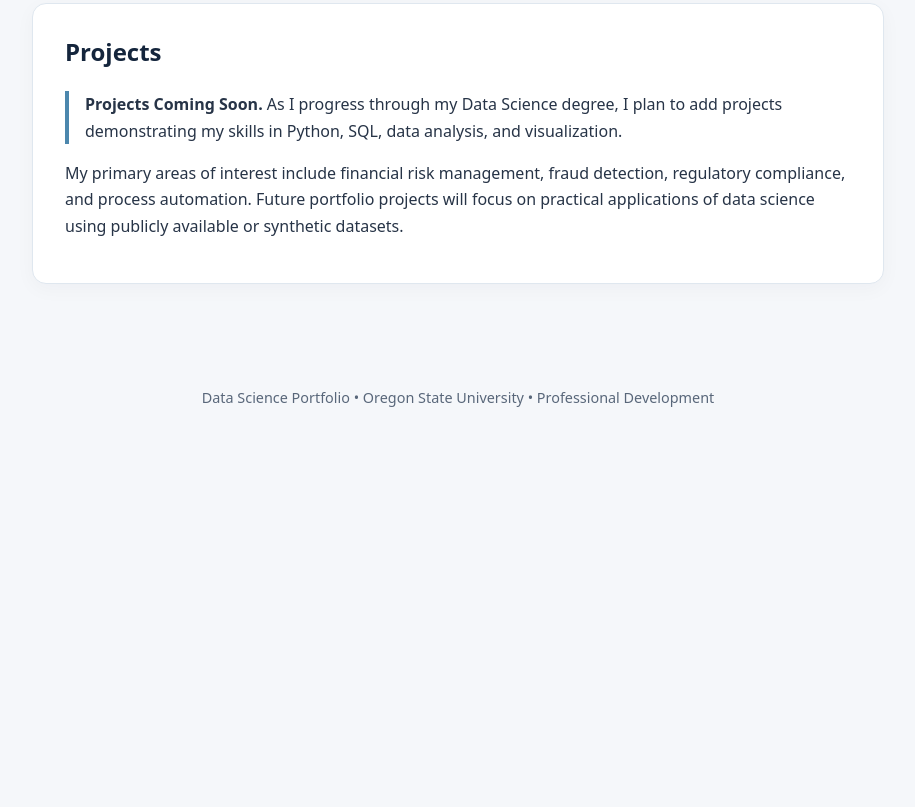
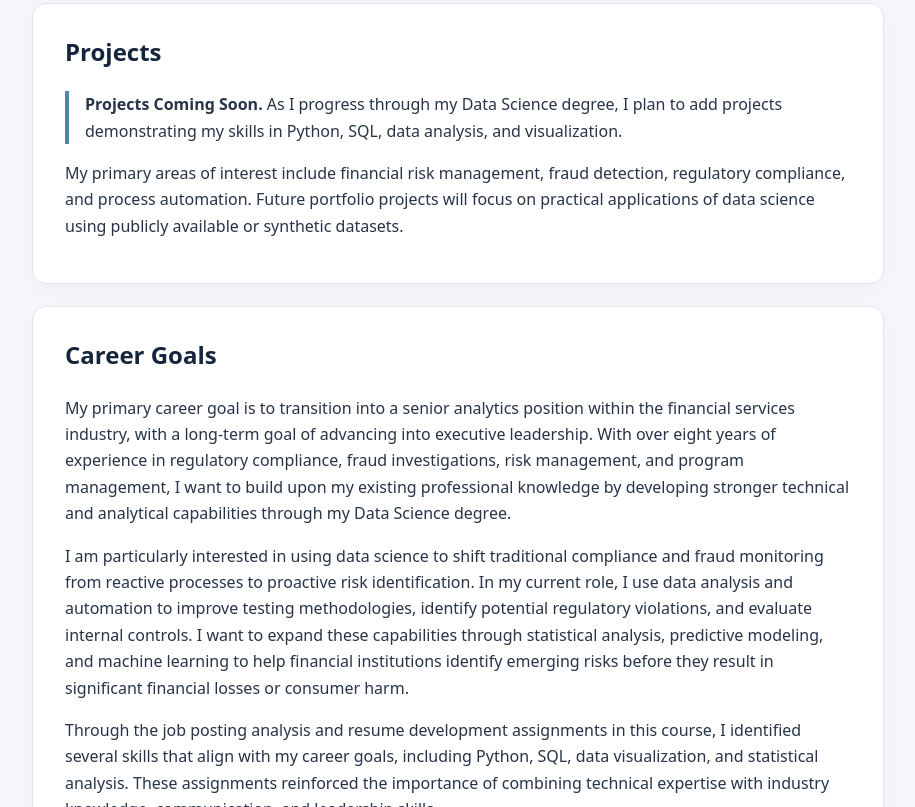
Before and after one commit to rschultz4118/rschultz4118, a plain HTML site: page index.html in a window 1280 px wide. Shown: the part 1993-2800 px from the top of the page, without its empty margins (182-1097 px from the left). Before the commit the page ends 2427 px from the top, so only its background shows below. Drawn offline with Linux system fonts and the light colour scheme.

Commit message:
Enhance meta description and add career goals section
Updated the description meta tag and added a new section for career goals with detailed information about career aspirations and skills.

```diff
--- a/index.html
+++ b/index.html
@@ -3,7 +3,7 @@
 <head>
   <meta charset="UTF-8">
   <meta name="viewport" content="width=device-width, initial-scale=1">
-  <meta name="description" content="Data Science portfolio featuring financial services risk, fraud prevention, regulatory compliance, and analytics.">
+  <meta name="description" content="Data Science portfolio featuring financial services risk, fraud prevention, regulatory compliance, analytics, and career goals.">
   <title>Professional Portfolio | Risk, Fraud & Analytics</title>
 
   <style>
@@ -166,7 +166,7 @@
 
   <header>
     <div class="wrap">
-      <div class="eyebrow">Data Science & Professional Portfolio</div>
+      <div class="eyebrow">Data Science &amp; Professional Portfolio</div>
 
       <h1>Risk, Fraud &amp; Analytics</h1>
 
@@ -183,6 +183,7 @@
       <a href="#about">About</a>
       <a href="#skills">Skills</a>
       <a href="#projects">Projects</a>
+      <a href="#career-goals">Career Goals</a>
     </div>
   </nav>
 
@@ -337,6 +338,64 @@
       </p>
     </section>
 
+    <!-- CAREER GOALS -->
+
+    <section id="career-goals">
+      <h2>Career Goals</h2>
+
+      <p>
+        My primary career goal is to transition into a senior
+        analytics position within the financial services
+        industry, with a long-term goal of advancing into
+        executive leadership. With over eight years of
+        experience in regulatory compliance, fraud
+        investigations, risk management, and program management,
+        I want to build upon my existing professional knowledge
+        by developing stronger technical and analytical
+        capabilities through my Data Science degree.
+      </p>
+
+      <p>
+        I am particularly interested in using data science
+        to shift traditional compliance and fraud monitoring
+        from reactive processes to proactive risk identification.
+        In my current role, I use data analysis and automation
+        to improve testing methodologies, identify potential
+        regulatory violations, and evaluate internal controls.
+        I want to expand these capabilities through statistical
+        analysis, predictive modeling, and machine learning
+        to help financial institutions identify emerging
+        risks before they result in significant financial
+        losses or consumer harm.
+      </p>
+
+      <p>
+        Through the job posting analysis and resume development
+        assignments in this course, I identified several skills
+        that align with my career goals, including Python, SQL,
+        data visualization, and statistical analysis. These
+        assignments reinforced the importance of combining
+        technical expertise with industry knowledge,
+        communication, and leadership skills.
+      </p>
+
+      <p>
+        Over the next several years, I plan to continue
+        developing my technical skills through coursework,
+        professional projects, and independent learning.
+        I also intend to build a portfolio demonstrating
+        practical applications of data science within
+        financial services. Ultimately, I want to pursue
+        a leadership position where I can influence
+        organizational strategy, develop innovative analytical
+        solutions, and help bridge the gap between technical
+        teams and business leaders. I believe my combination
+        of industry experience and data science education
+        will provide a strong foundation for achieving
+        these goals.
+      </p>
+    </section>
+
   </main>
 
   <footer>
```
